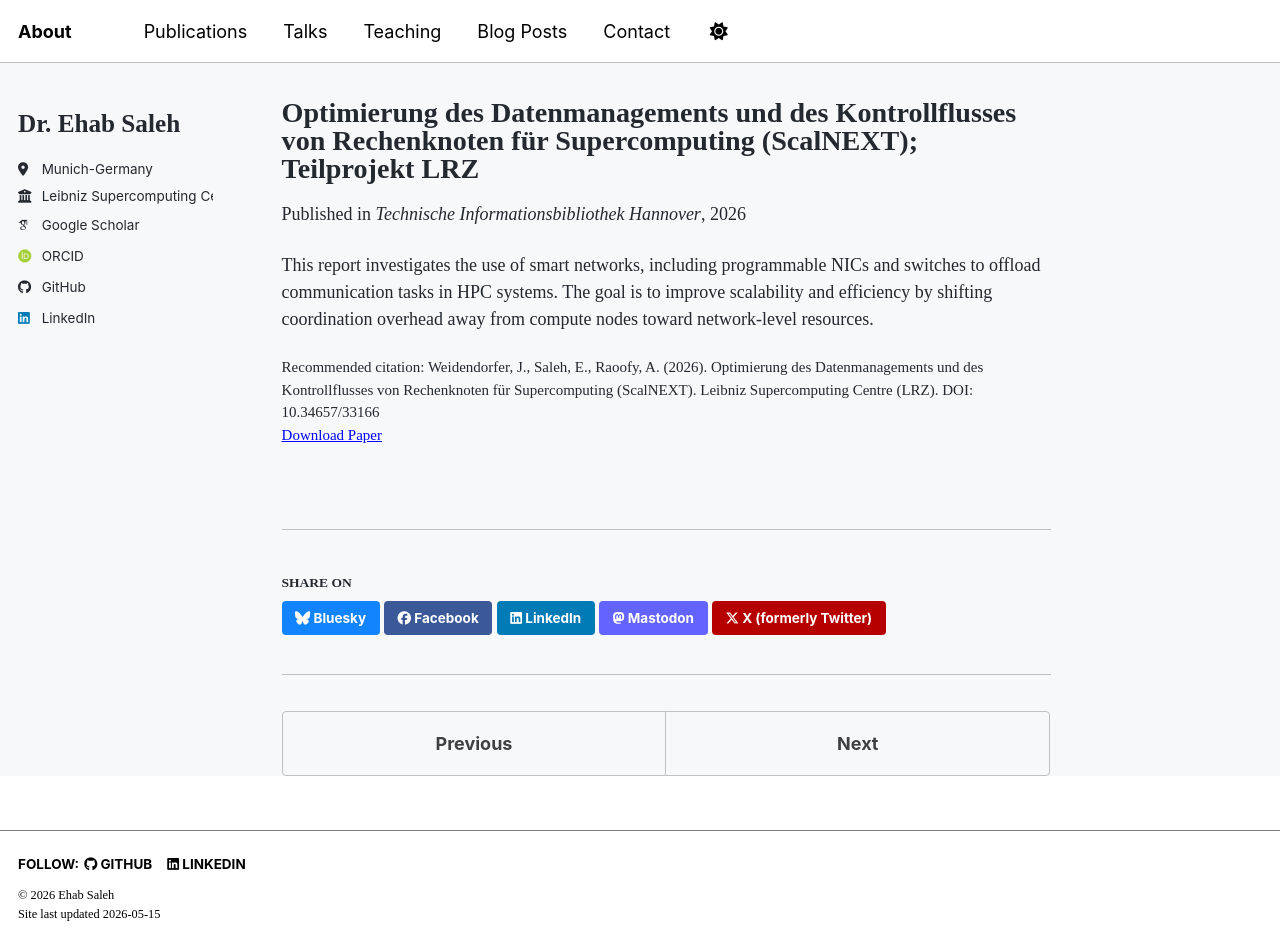
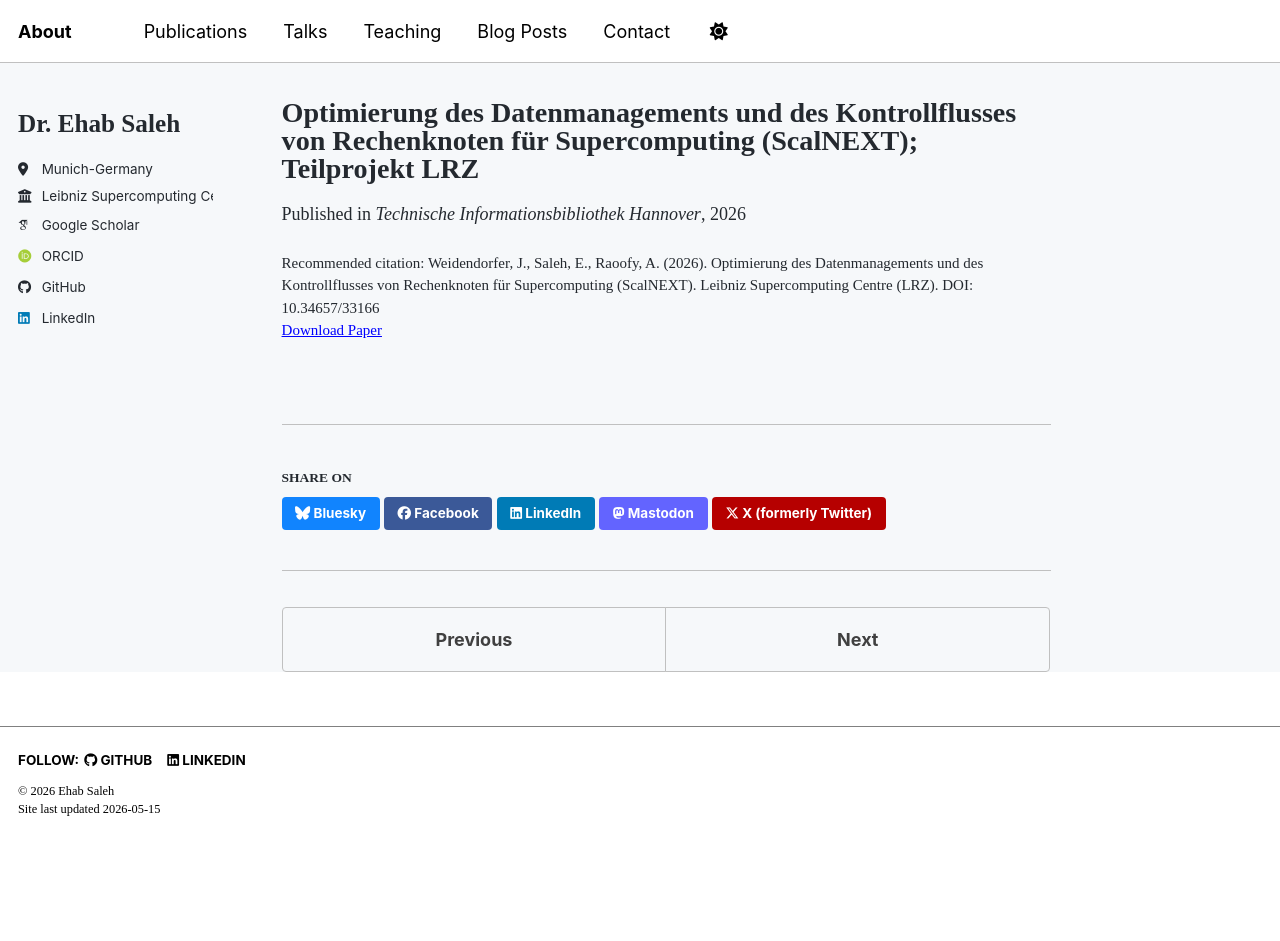
Before and after one commit to ehabosaleh/ehabosaleh.github.io, a Jekyll site: the page built from _publications/scalenext-abschlussbericht.md, in a window 1280 px wide and 941 px high. Built offline with Jekyll 4.4.1, drawn with Linux system fonts in a browser that asks for light colours; some web fonts are replaced; a script bundle is joined from its source files by our own code; library files that are not in the unit come from our copies.

Commit message:
Remove introductory paragraph from report
Removed introductory paragraph about smart networks in HPC systems.

```diff
--- a/_publications/scalenext-abschlussbericht.md
+++ b/_publications/scalenext-abschlussbericht.md
@@ -9,5 +9,3 @@ paperurl: "https://oa.tib.eu/renate/items/99c8b874-4227-4840-aba5-4a8fc3490fda"
 author: "Josef Weidendorfer, Ehab Saleh, Amir Raoofy"
 citation: "Weidendorfer, J., Saleh, E., Raoofy, A. (2026). Optimierung des Datenmanagements und des Kontrollflusses von Rechenknoten für Supercomputing (ScalNEXT). Leibniz Supercomputing Centre (LRZ). DOI: 10.34657/33166"
 ---
-
-This report investigates the use of smart networks, including programmable NICs and switches to offload communication tasks in HPC systems. The goal is to improve scalability and efficiency by shifting coordination overhead away from compute nodes toward network-level resources.
```
